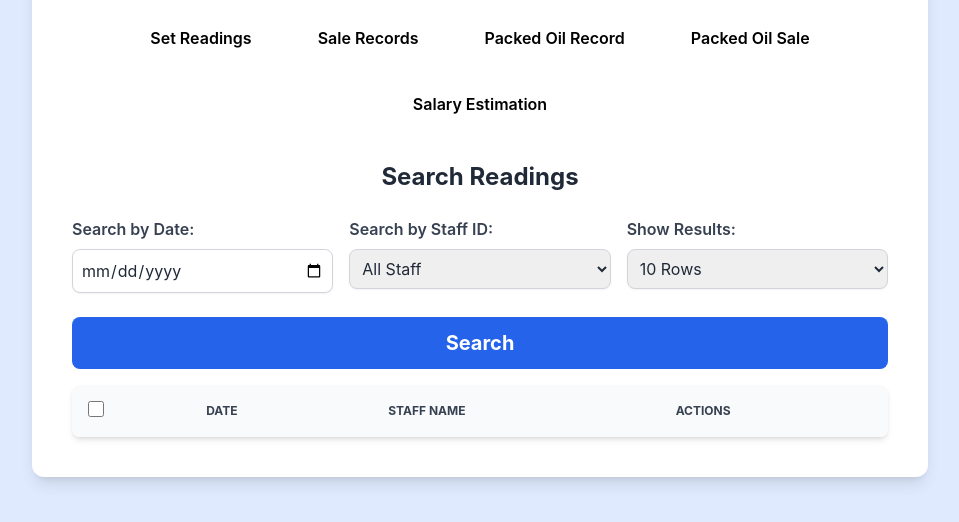
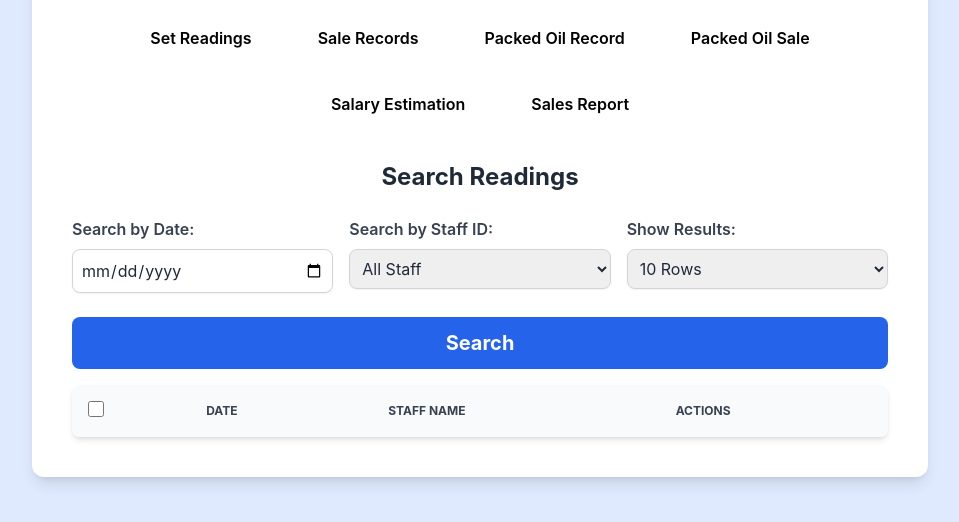
Before and after one commit to Evinmajo/pump, a website: page public/admin.html in a window 1280 px wide. Shown: the part 238-760 px from the top of the page, without its empty margins (160-1119 px from the left). Drawn offline with Linux system fonts and the light colour scheme; no server answers.

Commit message:
Update admin.html

```diff
--- a/public/admin.html
+++ b/public/admin.html
@@ -71,6 +71,7 @@
     <a class="tab-button flex-grow sm:flex-grow-0 text-center" href="/oil_stock">Packed Oil Record</a>
     <a class="tab-button flex-grow sm:flex-grow-0 text-center" href="/packed-oil-history">Packed Oil Sale</a>
     <a class="tab-button flex-grow sm:flex-grow-0 text-center" href="/excess-shot-report">Salary Estimation</a>
+    <a class="tab-button flex-grow sm:flex-grow-0 text-center" href="/gross-sold-report">Sales Report</a>
 </div>
 
         <div id="searchReadings" class="tab-content active">
```
